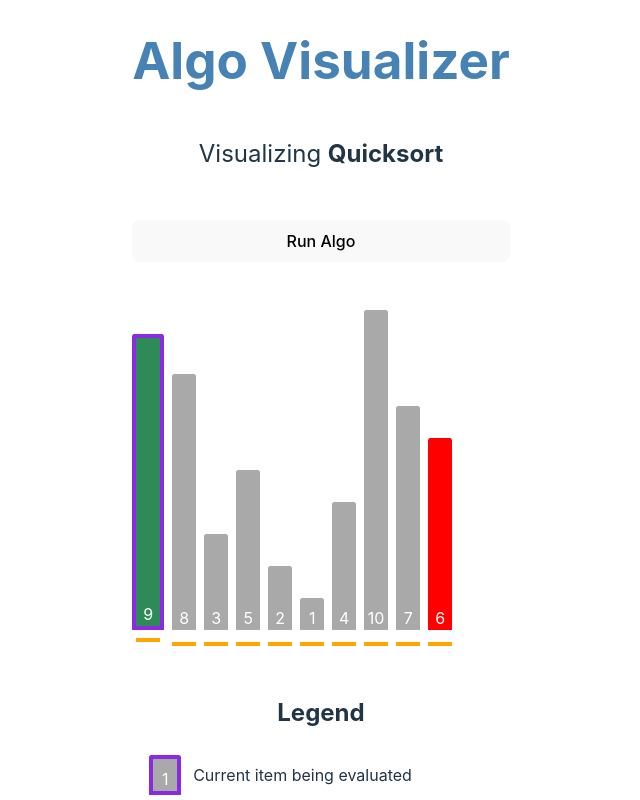
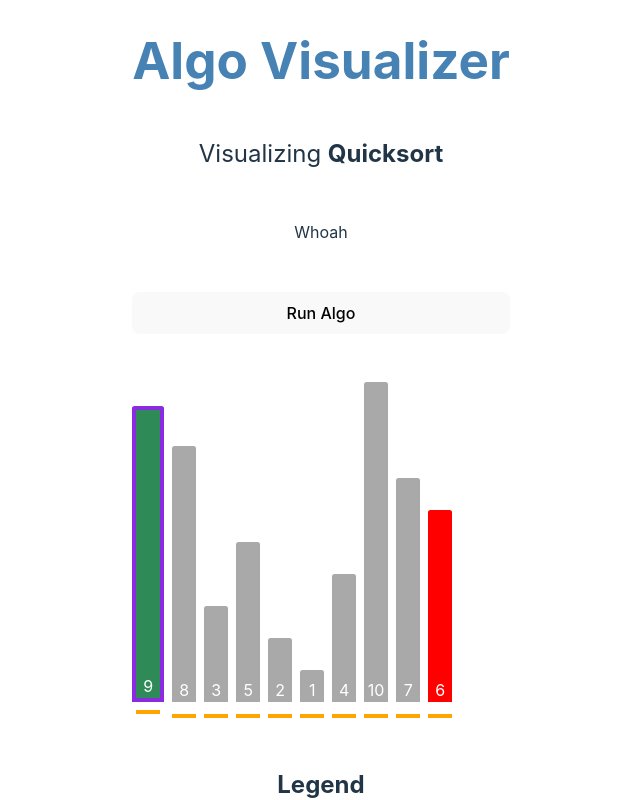
Before and after one commit to TBVanderley4545/the-one-that-visualizes-algorithms, a React (Vite) app: page / in a window 1280 px wide. Shown: the top 800 px of the page, without its empty margins (319-959 px from the left). Built offline with nearby package versions, Linux system fonts and the light colour scheme.

Commit message:
* Added a placeholder for the InsertionSort component

```diff
--- /dev/null
+++ b/src/modules/algorithms/components/InsertionSort/index.tsx
@@ -0,0 +1,5 @@
+const InsertionSort = () => {
+  return <div>Whoah</div>;
+};
+
+export default InsertionSort;
--- a/src/modules/pages/Visualizer/index.tsx
+++ b/src/modules/pages/Visualizer/index.tsx
@@ -4,6 +4,7 @@ import PageHeadline from "@/modules/core/components/PageHeadline";
 import styles from "./style.module.scss";
 import AlgorithmContext from "@/modules/contexts/AlgorithmContext";
 import { useState } from "react";
+import InsertionSort from "@/modules/algorithms/components/InsertionSort";
 
 const Visualizer = () => {
   const [algorithmName, setAlgorithmName] = useState("Quicksort");
@@ -12,6 +13,7 @@ const Visualizer = () => {
     <div className={styles.container}>
       <AlgorithmContext.Provider value={{ algorithmName, setAlgorithmName }}>
         <PageHeadline text={"Algo Visualizer"} />
+        <InsertionSort />
         <QuickSort />
         <Legend />
       </AlgorithmContext.Provider>
```
